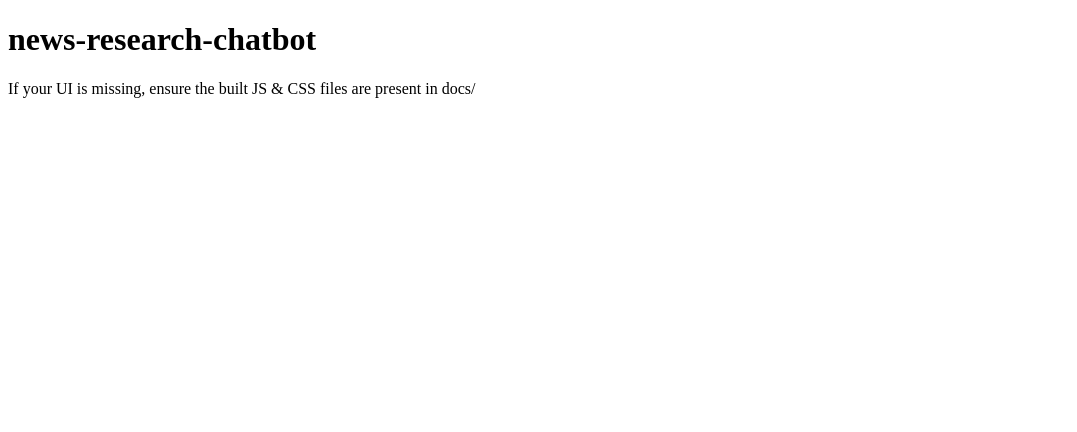
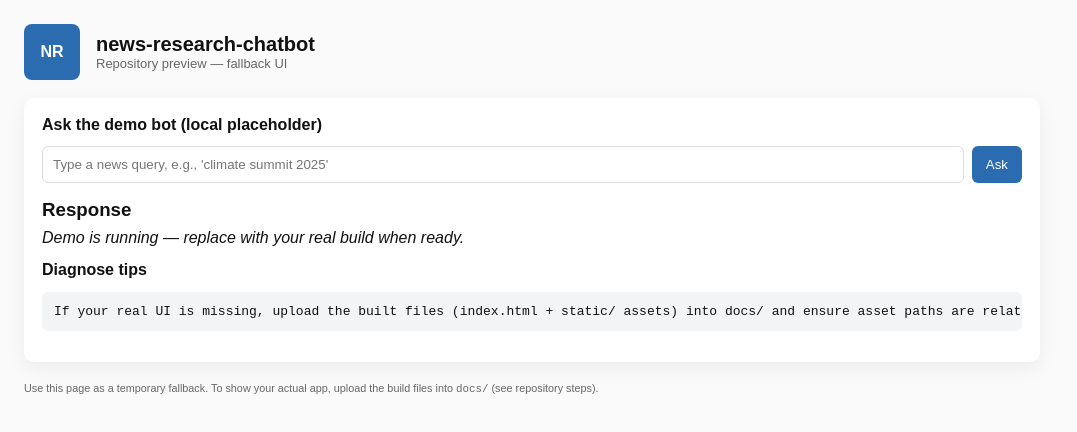
Before and after one commit to 1904-githhub/news-research-chatbot, a plain HTML site: page docs/index.html in a window 1280 px wide. Shown: the whole page, without its empty margins (0-1077 px from the left). Drawn offline with Linux system fonts and the light colour scheme.

Commit message:
Update index.html

```diff
--- a/docs/index.html
+++ b/docs/index.html
@@ -3,21 +3,63 @@
 <head>
   <meta charset="utf-8" />
   <meta name="viewport" content="width=device-width,initial-scale=1" />
-  <!-- Important: base href ensures relative paths work when hosted at /repo-name/ -->
   <base href="./">
-  <title>news-research-chatbot</title>
-
-  <!-- Example CSS reference (use your actual CSS filename/path under docs/) -->
-  <link rel="stylesheet" href="css/styles.css">
+  <title>news-research-chatbot — demo</title>
+  <style>
+    /* simple embedded styles so no external CSS is required */
+    body { font-family: Arial, Helvetica, sans-serif; margin:0; padding:24px; background:#fafafa; color:#111 }
+    header { display:flex; align-items:center; gap:16px; margin-bottom:18px }
+    .logo { width:56px; height:56px; background:#2b6cb0; color:white; display:flex; align-items:center; justify-content:center; border-radius:8px; font-weight:700 }
+    .card { background:white; border-radius:10px; box-shadow:0 6px 20px rgba(0,0,0,0.06); padding:18px; max-width:980px }
+    .controls { display:flex; gap:8px; margin-top:12px }
+    input[type="text"] { flex:1; padding:10px; border-radius:6px; border:1px solid #ddd }
+    button { padding:10px 14px; border-radius:6px; border:0; background:#2b6cb0; color:white; cursor:pointer }
+    footer { margin-top:18px; color:#666; font-size:13px }
+    pre { background:#f3f4f6; padding:12px; border-radius:6px; overflow:auto }
+  </style>
 </head>
 <body>
-  <div id="root">
-    <!-- If you have a built SPA, copy the built index.html contents here instead -->
-    <h1>news-research-chatbot</h1>
-    <p>If your UI is missing, ensure the built JS & CSS files are present in docs/</p>
+  <header>
+    <div class="logo">NR</div>
+    <div>
+      <h1 style="margin:0; font-size:20px">news-research-chatbot</h1>
+      <div style="color:#666; font-size:13px">Repository preview — fallback UI</div>
+    </div>
+  </header>
+
+  <div class="card" id="app">
+    <div>
+      <label style="font-weight:600">Ask the demo bot (local placeholder)</label>
+      <div class="controls">
+        <input id="query" type="text" placeholder="Type a news query, e.g., 'climate summit 2025'">
+        <button id="ask">Ask</button>
+      </div>
+    </div>
+
+    <section style="margin-top:16px">
+      <h3 style="margin:0 0 8px 0">Response</h3>
+      <div id="response"><em>Demo is running — replace with your real build when ready.</em></div>
+    </section>
+
+    <section style="margin-top:14px">
+      <h4 style="margin:0 0 8px 0">Diagnose tips</h4>
+      <pre id="diag">If your real UI is missing, upload the built files (index.html + static/ assets) into docs/ and ensure asset paths are relative (no leading slash).</pre>
+    </section>
   </div>
 
-  <!-- Example JS reference -->
-  <script src="js/main.js" defer></script>
+  <footer>
+    <small>Use this page as a temporary fallback. To show your actual app, upload the build files into <code>docs/</code> (see repository steps).</small>
+  </footer>
+
+  <script>
+    // tiny placeholder behavior so the page looks interactive
+    document.getElementById('ask').addEventListener('click', function(){
+      var q=document.getElementById('query').value.trim();
+      var r=document.getElementById('response');
+      if(!q){ r.innerHTML='<em>Type a query to see a demo response.</em>'; return; }
+      r.innerHTML = '<strong>Query:</strong> ' + q + '<br><br>'
+        + '<em>Demo reply:</em> This is a placeholder response. Replace with your real frontend build files under <code>docs/</code>.';
+    });
+  </script>
 </body>
 </html>
```
